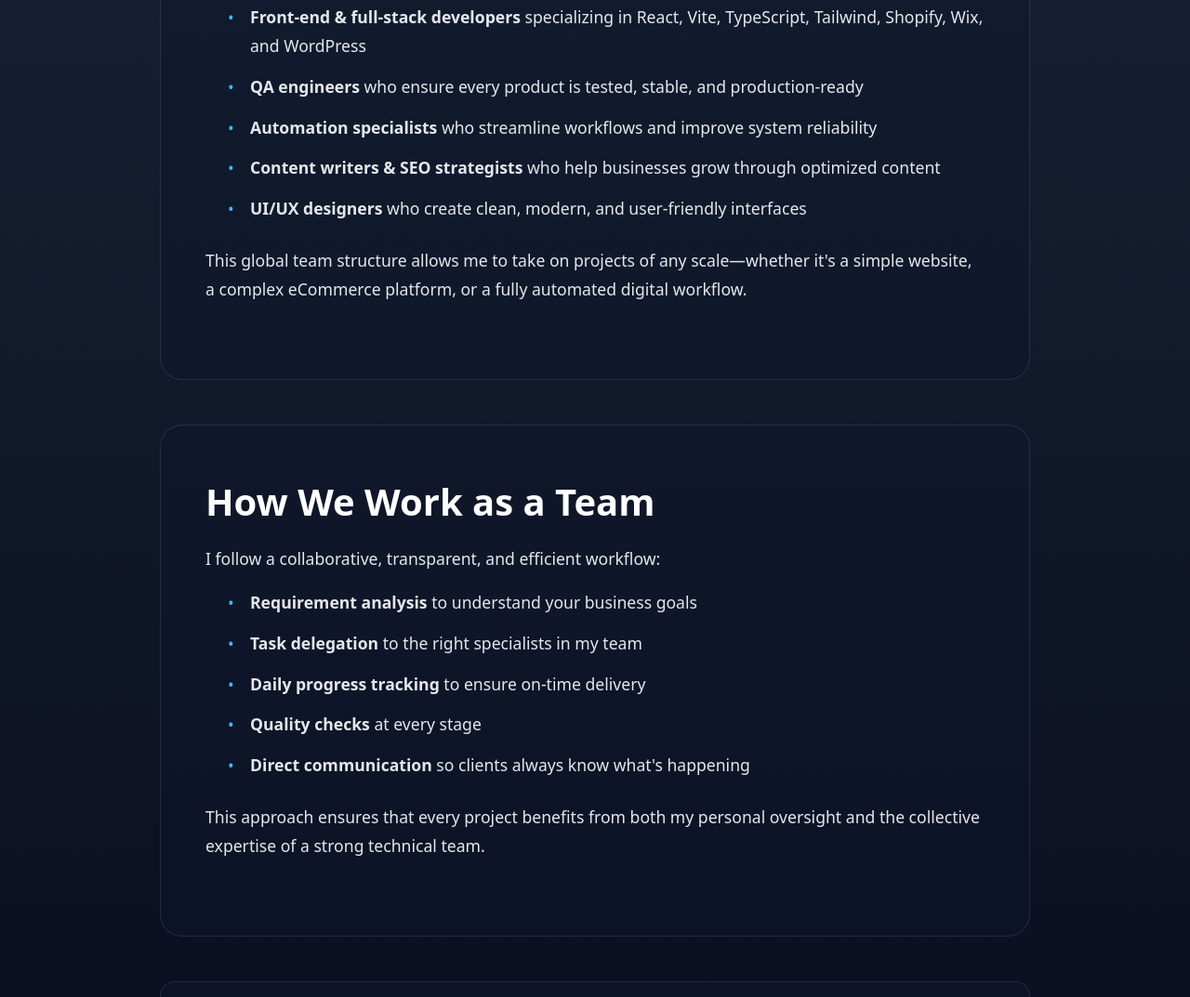
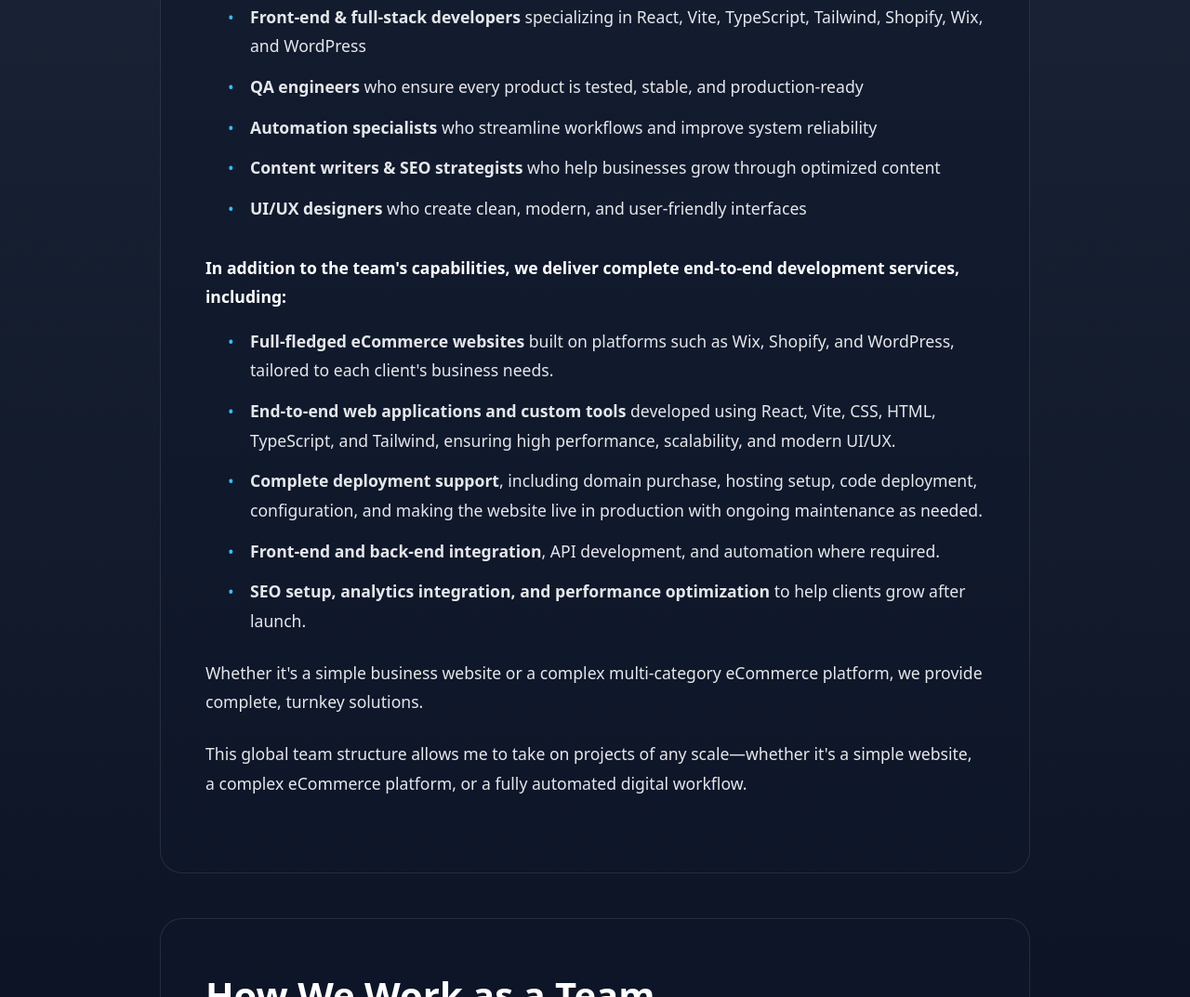
Before and after one commit to ashokkaringal/legal-content-portfolio, a website: page about.html in a window 1280 px wide. Shown: the part 2560-3633 px from the top of the page at 93% size. Drawn offline with Linux system fonts and the light colour scheme.

Commit message:
Add end-to-end development services content below team capabilities section

```diff
--- a/about.html
+++ b/about.html
@@ -609,6 +609,37 @@
             </li>
           </ul>
 
+          <p style="margin-top: 32px; font-weight: 600; color: white;">
+            In addition to the team's capabilities, we deliver complete end‑to‑end development services, including:
+          </p>
+
+          <ul style="margin-top: 16px; margin-left: 24px; list-style: none; padding: 0;">
+            <li style="margin-bottom: 12px; padding-left: 24px; position: relative;">
+              <span style="position: absolute; left: 0; color: var(--accent);">•</span>
+              <strong>Full‑fledged eCommerce websites</strong> built on platforms such as Wix, Shopify, and WordPress, tailored to each client's business needs.
+            </li>
+            <li style="margin-bottom: 12px; padding-left: 24px; position: relative;">
+              <span style="position: absolute; left: 0; color: var(--accent);">•</span>
+              <strong>End‑to‑end web applications and custom tools</strong> developed using React, Vite, CSS, HTML, TypeScript, and Tailwind, ensuring high performance, scalability, and modern UI/UX.
+            </li>
+            <li style="margin-bottom: 12px; padding-left: 24px; position: relative;">
+              <span style="position: absolute; left: 0; color: var(--accent);">•</span>
+              <strong>Complete deployment support</strong>, including domain purchase, hosting setup, code deployment, configuration, and making the website live in production with ongoing maintenance as needed.
+            </li>
+            <li style="margin-bottom: 12px; padding-left: 24px; position: relative;">
+              <span style="position: absolute; left: 0; color: var(--accent);">•</span>
+              <strong>Front‑end and back‑end integration</strong>, API development, and automation where required.
+            </li>
+            <li style="margin-bottom: 12px; padding-left: 24px; position: relative;">
+              <span style="position: absolute; left: 0; color: var(--accent);">•</span>
+              <strong>SEO setup, analytics integration, and performance optimization</strong> to help clients grow after launch.
+            </li>
+          </ul>
+
+          <p style="margin-top: 24px;">
+            Whether it's a simple business website or a complex multi‑category eCommerce platform, we provide complete, turnkey solutions.
+          </p>
+
           <p style="margin-top: 24px;">
             This global team structure allows me to take on projects of any scale—whether it's a simple
             website, a complex eCommerce platform, or a fully automated digital workflow.
```
